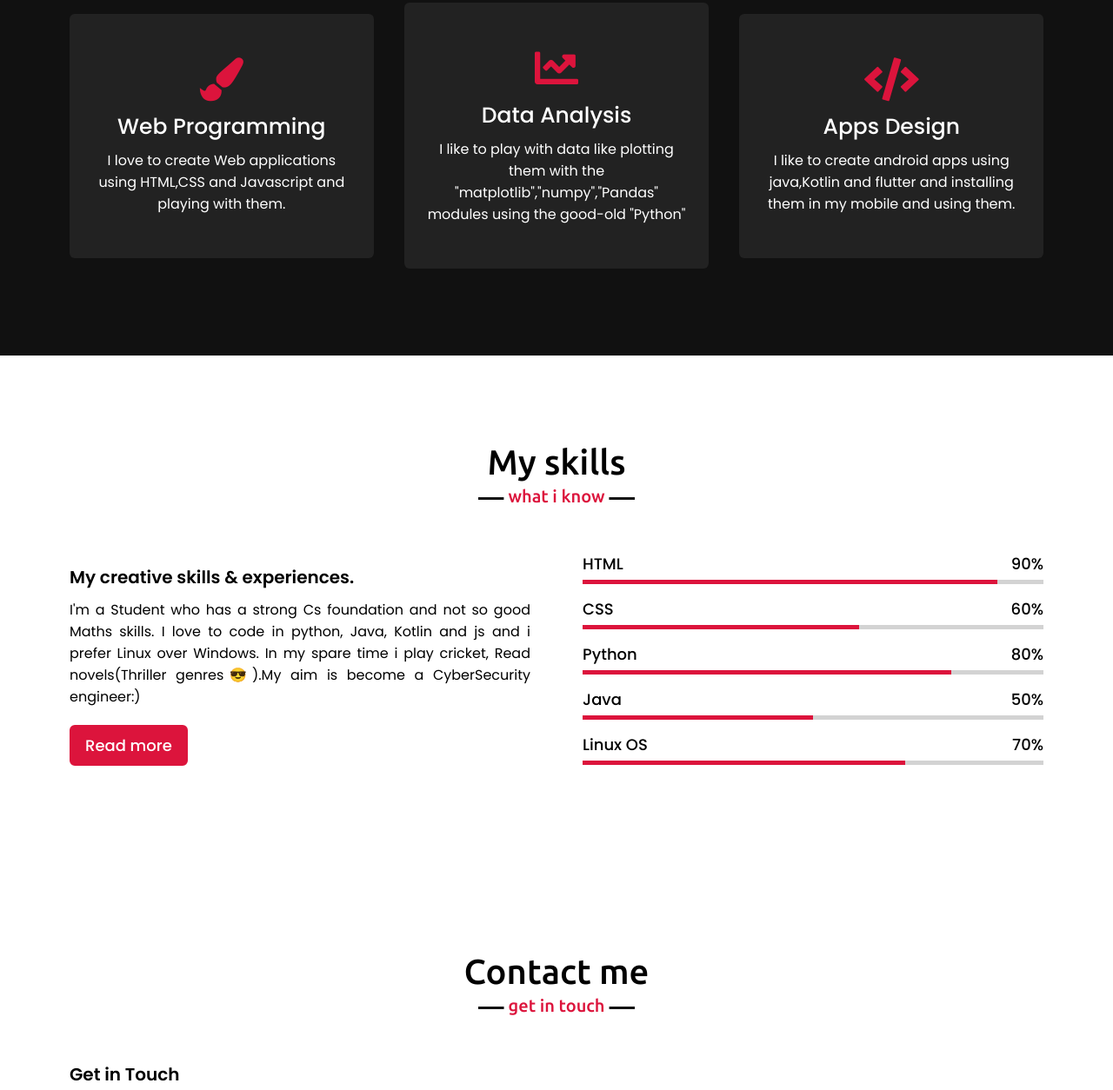
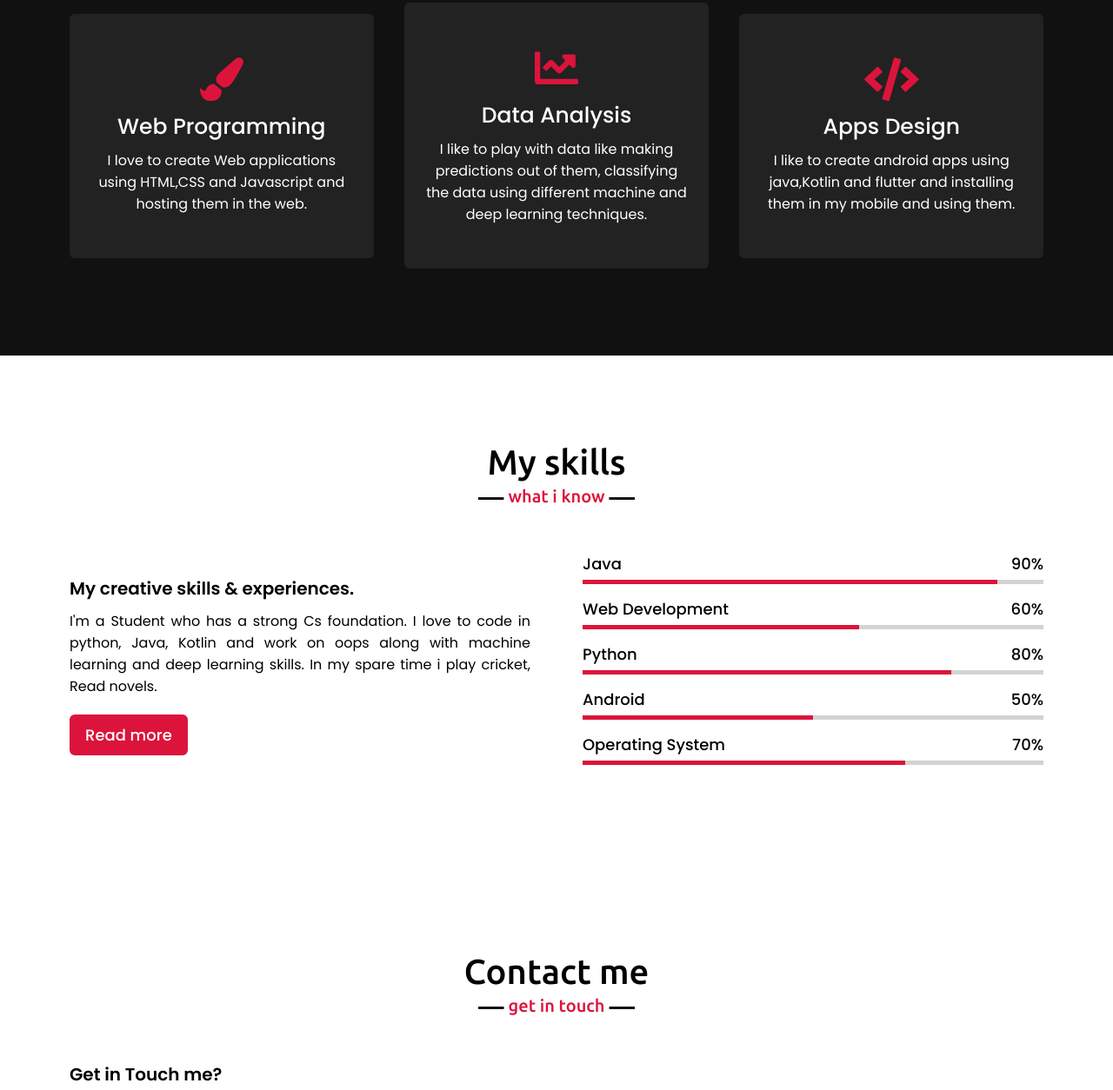
Before and after one commit to sridharreddy23/Personal_portfolio, a plain HTML site: page index.html in a window 1280 px wide. Shown: the part 1756-3010 px from the top of the page at 87% size. Drawn offline with nearby package versions, Linux system fonts and the light colour scheme.

Commit message:
update final

```diff
--- a/index.html
+++ b/index.html
@@ -1,5 +1,4 @@
 <!DOCTYPE html>
-<!-- Created By CodingNepal -->
 <html lang="en">
 <head>
     <meta charset="UTF-8">
@@ -56,7 +55,7 @@
                 </div>
                 <div class="column right">
                     <div class="text">I'm Sridhar and I'm a <span class="typing-2"></span></div>
-                    <p>Hello! I'm  Specializing in creating <b>Android apps & Web applications.</b> I'm a 3rd year Compuer Science student who Wants to get in a learning environment where i can master something more. Any internships available? Contact me with the help of details below.✌️</p>
+                    <p>Hello! I'm  Specializing in creating <b>Android apps & Web applications.</b> I'm a 3rd year Compuer Science student who Wants to get in a learning environment where i can master my skills.</p>
                     <a href="https://github.com/sridharreddy23#:~:text=sridhar-,sridharreddy23,-sophomore%20programmer">My github account</a>
                 </div>
             </div>
@@ -72,14 +71,14 @@
                     <div class="box">
                         <i class="fas fa-paint-brush"></i>
                         <div class="text">Web Programming</div>
-                        <p>I love to create Web applications using HTML,CSS and Javascript and playing with them.</p>
+                        <p>I love to create Web applications using HTML,CSS and Javascript and hosting them in the web.</p>
                     </div>
                 </div>
                 <div class="card">
                     <div class="box">
                         <i class="fas fa-chart-line"></i>
                         <div class="text">Data Analysis</div>
-                        <p>I like to play with data like plotting them with the "matplotlib","numpy","Pandas" modules using the good-old "Python"</p>
+                        <p>I like to play with data like making predictions out of them, classifying the data using different machine and deep learning techniques.</p>
                     </div>
                 </div>
                 <div class="card">
@@ -101,20 +100,20 @@
             <div class="skills-content">
                 <div class="column left">
                     <div class="text">My creative skills & experiences.</div>
-                    <p>I'm a Student who has a strong Cs foundation and not so good Maths skills. I love to code in python, Java, Kotlin and js and i prefer Linux over Windows. In my spare time i play cricket, Read novels(Thriller genres😎).My aim is become a CyberSecurity engineer:)</p>
+                    <p>I'm a Student who has a strong Cs foundation. I love to code in python, Java, Kotlin and work on oops along with machine learning and deep learning skills. In my spare time i play cricket, Read novels.</p>
                     <a href="#">Read more</a>
                 </div>
                 <div class="column right">
                     <div class="bars">
                         <div class="info">
-                            <span>HTML</span>
+                            <span>Java</span>
                             <span>90%</span>
                         </div>
                         <div class="line html"></div>
                     </div>
                     <div class="bars">
                         <div class="info">
-                            <span>CSS</span>
+                            <span>Web Development</span>
                             <span>60%</span>
                         </div>
                         <div class="line css"></div>
@@ -128,14 +127,14 @@
                     </div>
                     <div class="bars">
                         <div class="info">
-                            <span>Java</span>
+                            <span>Android</span>
                             <span>50%</span>
                         </div>
                         <div class="line php"></div>
                     </div>
                     <div class="bars">
                         <div class="info">
-                            <span>Linux OS</span>
+                            <span>Operating System</span>
                             <span>70%</span>
                         </div>
                         <div class="line mysql"></div>
@@ -154,7 +153,7 @@
             <h2 class="title">Contact me</h2>
             <div class="contact-content">
                 <div class="column left">
-                    <div class="text">Get in Touch</div>
+                    <div class="text">Get in Touch me?</div>
                     <p> Want to know more about me, feel free to contact me amigos! See ya?</p>
                     <div class="icons">
                         <div class="row">
```
